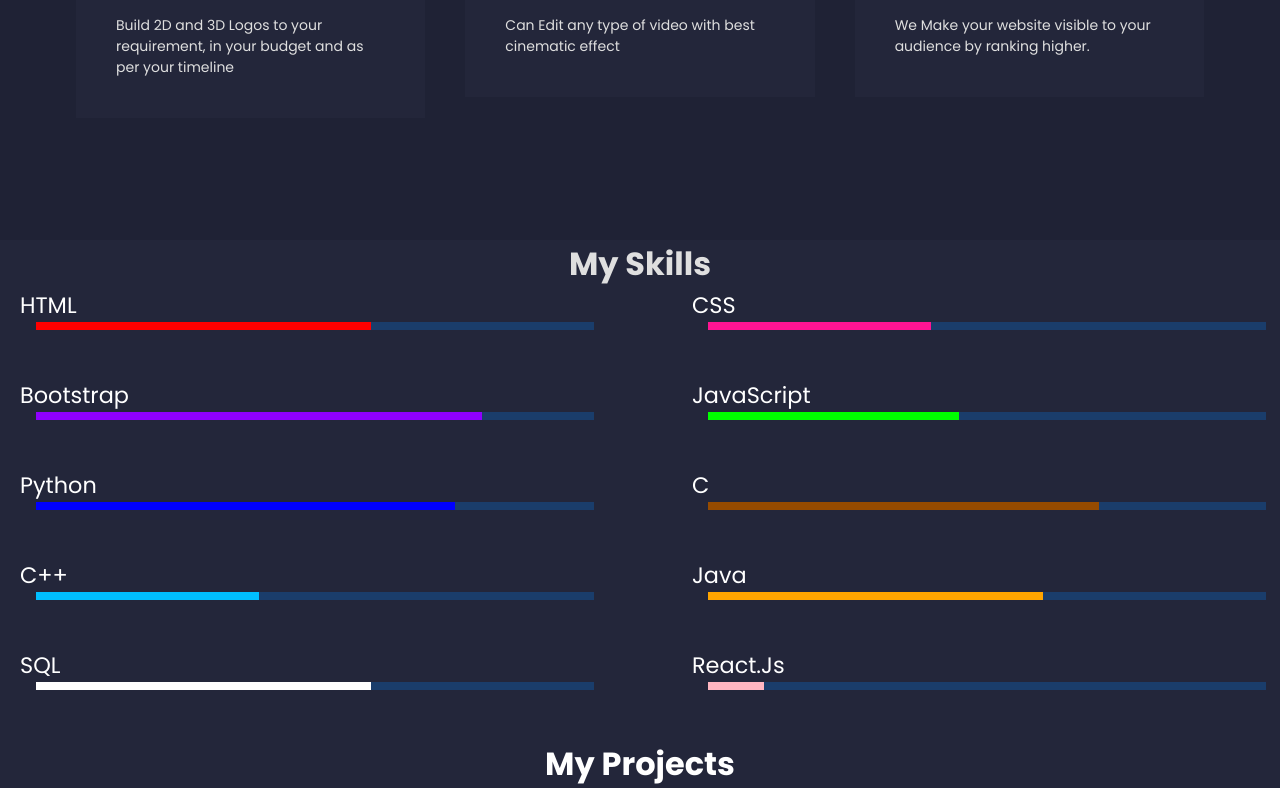
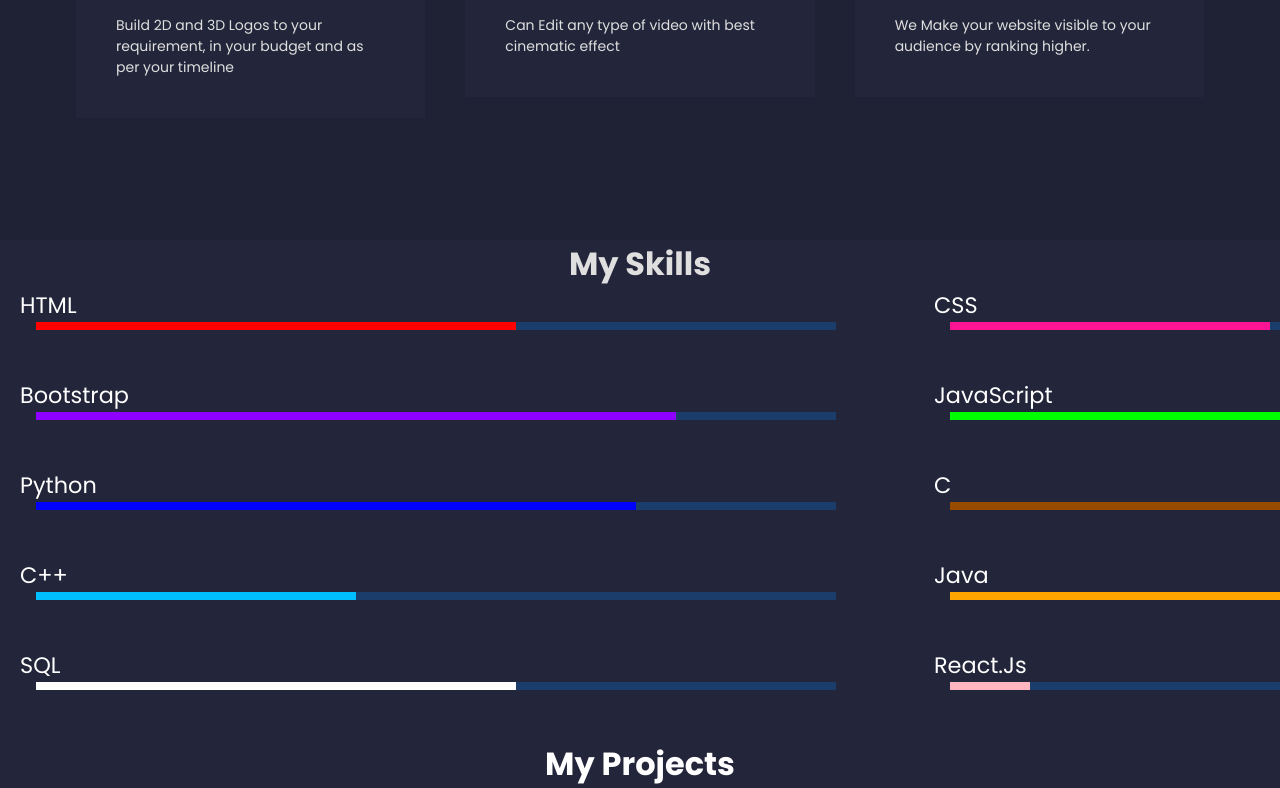
Before and after one commit to vimal143/Mukesh-Portfolio, a React (Create React App) app: page / in a window 1280 px wide. Shown: the part 1693-2481 px from the top of the page. Built offline with nearby package versions, Linux system fonts and the light colour scheme.

Commit message:
Minor deployment bug resolved

```diff
--- a/src/App.css
+++ b/src/App.css
@@ -451,14 +451,14 @@
     align-items: center;
   }
   .skill-progress{
-    width: 100%;
+    width: 100vh;
 
   }
   .skill-text{
     color: #fff;
   }
   .progress{
-    width: 100%;
+    width: 100vh;
     height: .5rem;
     background-color: red;
     margin-left: 1rem;
```
